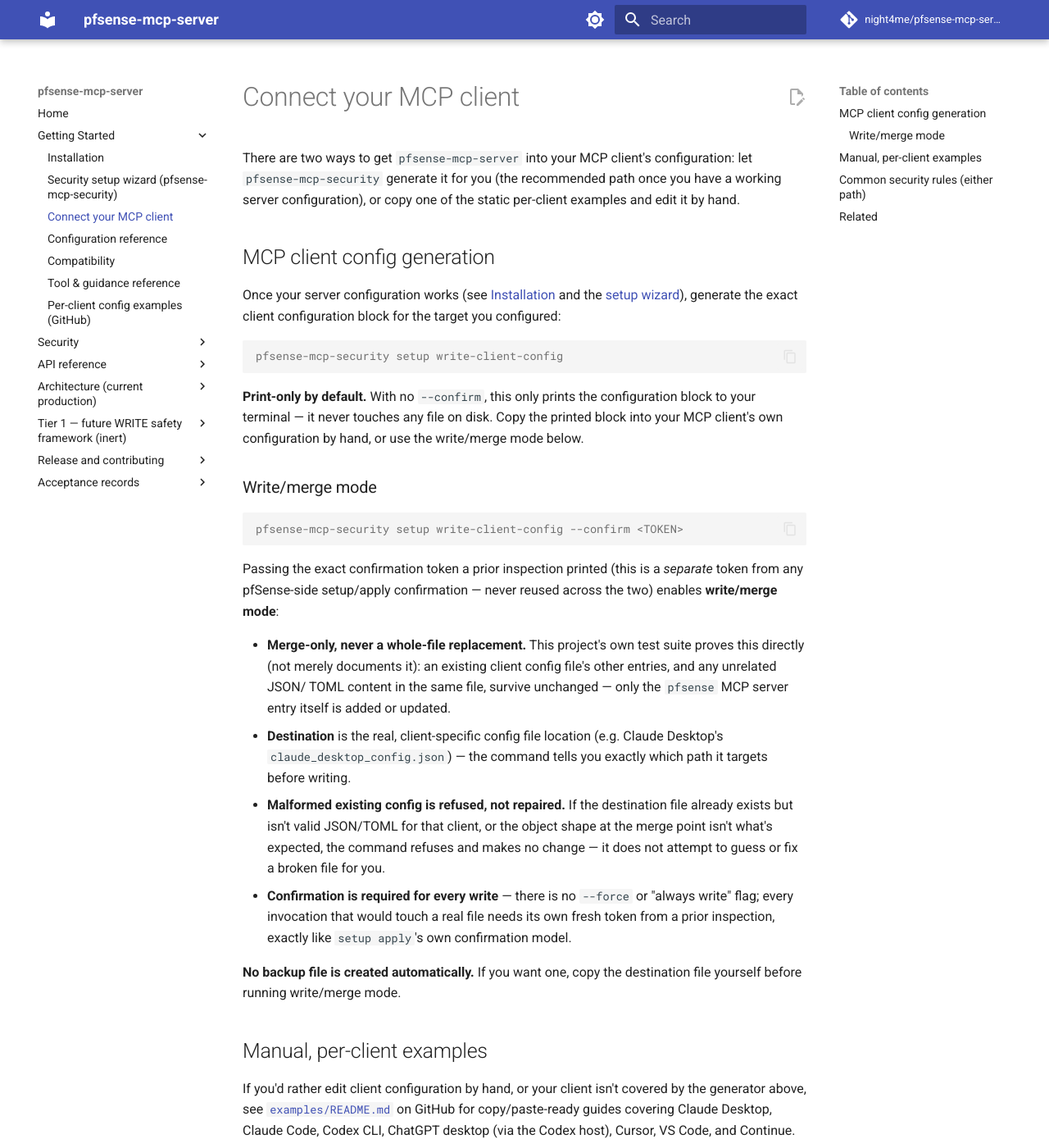
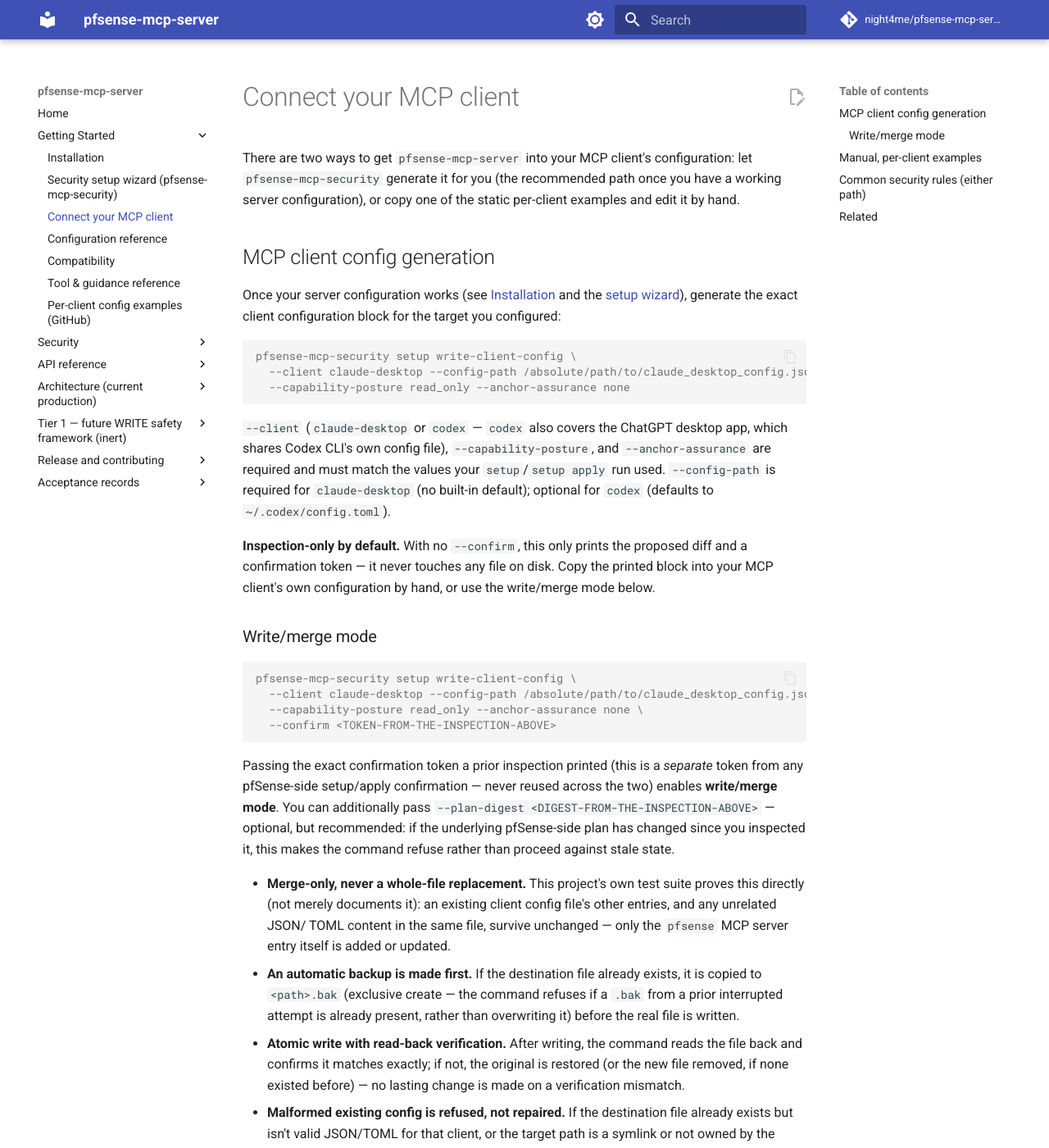
Before and after one commit to night4me/pfsense-mcp-server, an MkDocs documentation site: the page built from docs/MCP_CLIENT_CONFIGURATION.md, in a window 1280 px wide and 1400 px high. Shown: the whole window at 82% size. Built offline with MkDocs 1.6.1 and Material for MkDocs 9.7.7, drawn with Linux system fonts in a browser that asks for light colours; comment, search, counter and statistics services are not loaded; some of the changed text lies outside the part shown.

Commit message:
fix(docs): correct write-client-config CLI flags and backup behavior
Verified against real --help output: --client/--capability-posture/
--anchor-assurance are required (not the bare command I had
documented), and the command DOES create an automatic <path>.bak
backup before writing -- the opposite of what was previously stated.
--plan-digest is optional (staleness check only, like setup apply),
not required alongside --confirm as an earlier draft of this page
claimed.

Co-Authored-By: Claude Sonnet 5 <noreply@anthropic.com>
Claude-Session: https://claude.ai/code/session_01FctdZTKqbZoKYt8YY5TmzW

````diff
--- a/docs/MCP_CLIENT_CONFIGURATION.md
+++ b/docs/MCP_CLIENT_CONFIGURATION.md
@@ -12,44 +12,66 @@ and the [setup wizard](SECURITY_SETUP_WIZARD.md)), generate the exact
 client configuration block for the target you configured:
 
 ```console
-pfsense-mcp-security setup write-client-config
+pfsense-mcp-security setup write-client-config \
+  --client claude-desktop --config-path /absolute/path/to/claude_desktop_config.json \
+  --capability-posture read_only --anchor-assurance none
 ```
 
-**Print-only by default.** With no `--confirm`, this only prints the
-configuration block to your terminal — it never touches any file on
-disk. Copy the printed block into your MCP client's own configuration
-by hand, or use the write/merge mode below.
+`--client` (`claude-desktop` or `codex` — `codex` also covers the
+ChatGPT desktop app, which shares Codex CLI's own config file),
+`--capability-posture`, and `--anchor-assurance` are required and must
+match the values your `setup`/`setup apply` run used. `--config-path` is
+required for `claude-desktop` (no built-in default); optional for
+`codex` (defaults to `~/.codex/config.toml`).
+
+**Inspection-only by default.** With no `--confirm`, this only prints
+the proposed diff and a confirmation token — it never touches any file
+on disk. Copy the printed block into your MCP client's own
+configuration by hand, or use the write/merge mode below.
 
 ### Write/merge mode
 
 ```console
-pfsense-mcp-security setup write-client-config --confirm <TOKEN>
+pfsense-mcp-security setup write-client-config \
+  --client claude-desktop --config-path /absolute/path/to/claude_desktop_config.json \
+  --capability-posture read_only --anchor-assurance none \
+  --confirm <TOKEN-FROM-THE-INSPECTION-ABOVE>
 ```
 
 Passing the exact confirmation token a prior inspection printed (this
 is a *separate* token from any pfSense-side setup/apply confirmation —
-never reused across the two) enables **write/merge mode**:
+never reused across the two) enables **write/merge mode**. You can
+additionally pass `--plan-digest <DIGEST-FROM-THE-INSPECTION-ABOVE>` —
+optional, but recommended: if the underlying pfSense-side plan has
+changed since you inspected it, this makes the command refuse rather
+than proceed against stale state.
 
 - **Merge-only, never a whole-file replacement.** This project's own
   test suite proves this directly (not merely documents it): an
   existing client config file's other entries, and any unrelated JSON/
   TOML content in the same file, survive unchanged — only the
   `pfsense` MCP server entry itself is added or updated.
-- **Destination** is the real, client-specific config file location
-  (e.g. Claude Desktop's `claude_desktop_config.json`) — the command
-  tells you exactly which path it targets before writing.
+- **An automatic backup is made first.** If the destination file
+  already exists, it is copied to `<path>.bak` (exclusive create — the
+  command refuses if a `.bak` from a prior interrupted attempt is
+  already present, rather than overwriting it) before the real file is
+  written.
+- **Atomic write with read-back verification.** After writing, the
+  command reads the file back and confirms it matches exactly; if not,
+  the original is restored (or the new file removed, if none existed
+  before) — no lasting change is made on a verification mismatch.
 - **Malformed existing config is refused, not repaired.** If the
   destination file already exists but isn't valid JSON/TOML for that
-  client, or the object shape at the merge point isn't what's
-  expected, the command refuses and makes no change — it does not
-  attempt to guess or fix a broken file for you.
+  client, or the target path is a symlink or not owned by the current
+  user, the command refuses and makes no change — it does not attempt
+  to guess or fix a broken or unsafe file for you.
 - **Confirmation is required for every write** — there is no `--force`
   or "always write" flag; every invocation that would touch a real file
   needs its own fresh token from a prior inspection, exactly like
-  `setup apply`'s own confirmation model.
-
-**No backup file is created automatically.** If you want one, copy the
-destination file yourself before running write/merge mode.
+  `setup apply`'s own confirmation model. The confirmation is also
+  bound to the exact client, config path, and current on-disk file
+  content at inspection time — a file that changed since inspection is
+  refused, even with a valid token.
 
 ## Manual, per-client examples
 
````
Also changed, not shown: README.md (+3 -1 lines), docs/SECURITY_SETUP_WIZARD.md (+15 -8 lines).
